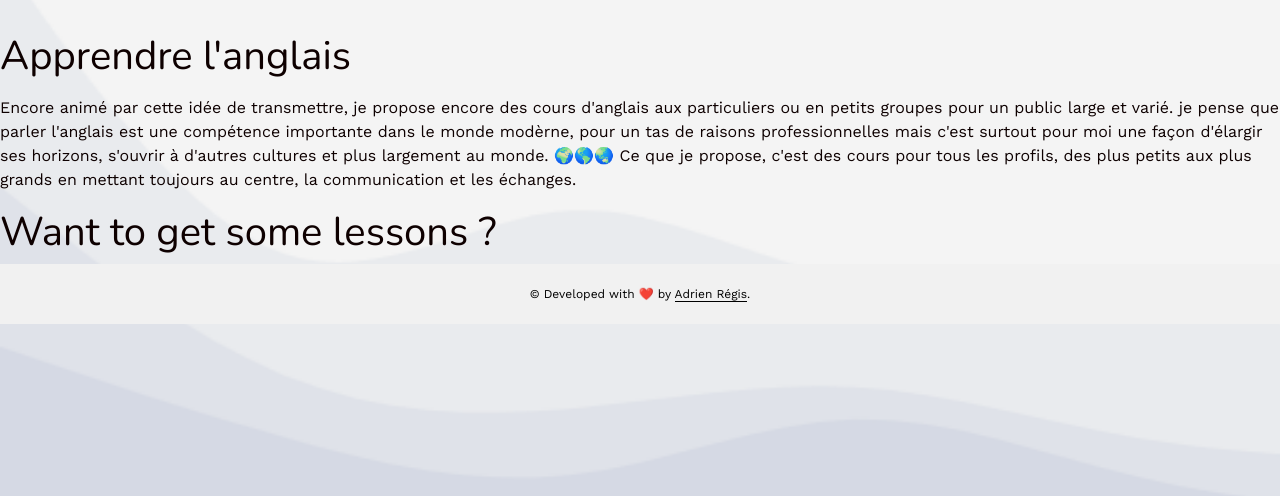
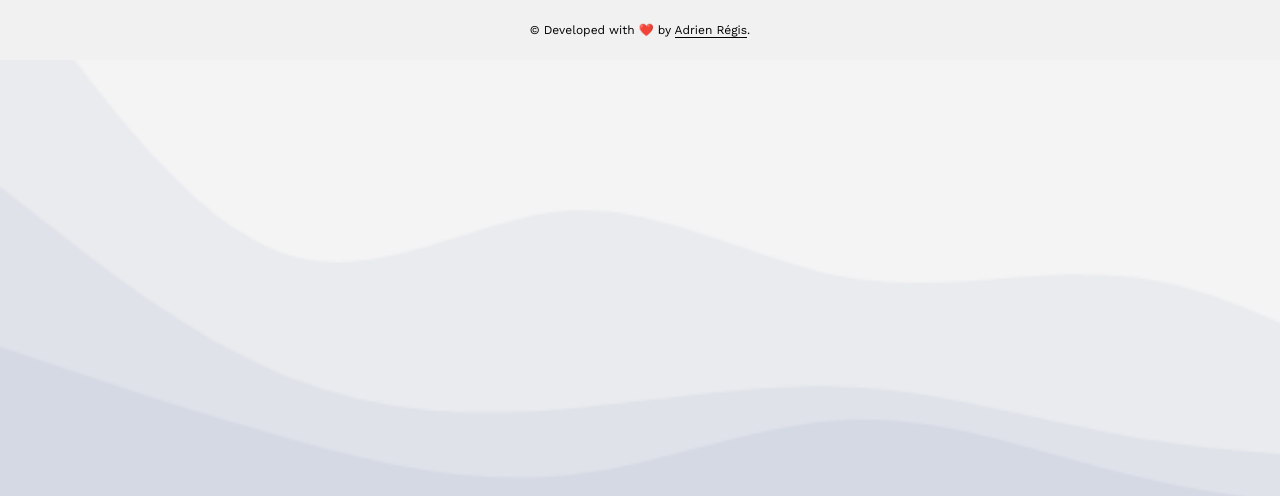
Before and after one commit to Reaven23/rails-my-web-profile, a Rails app: page /english in a window 1280 px wide. Shown: the part 100-596 px from the top of the page. Run offline with Rails 7, Linux system fonts and the light colour scheme; style sheets or scripts are compiled from the project's sources; some libraries are stand-ins or nearby versions; some web fonts are replaced.

Commit message:
English page changed

```diff
--- a/app/views/pages/english.html.erb
+++ b/app/views/pages/english.html.erb
@@ -1,13 +1,6 @@
 <div class="main-container">
    <%= render 'navbar', class:"sticky" %>
-  <div class="english-presentation">
-    <h1>Apprendre l'anglais</h1>
-    <p class="mt-3">Encore animé par cette idée de transmettre, je propose encore des cours d'anglais aux particuliers ou en petits groupes pour un public large et varié. je pense que parler l'anglais est une compétence importante dans le monde modèrne, pour un tas de raisons professionnelles mais c'est surtout pour moi une façon d'élargir ses horizons, s'ouvrir à d'autres cultures et plus largement au monde. 🌍🌎🌏 Ce que je propose, c'est des cours pour tous les profils, des plus petits aux plus grands en mettant toujours au centre, la communication et les échanges. </p>
-  </div>
 
-  <div class="f">
-    <H1>Want to get some lessons ?</H1>
-  </div>
 
 </div>
   <%= render 'footer' %>
--- a/app/views/pages/web.html.erb
+++ b/app/views/pages/web.html.erb
@@ -107,7 +107,7 @@
 					</div>
 					<div class="back">
 						<div class="inner">
-						  <p>Amoureux des langues et globe-trotter, je célèbre l'anglais comme un pont vers des mondes divers, favorisant la compréhension et la connexion humaine. Chaque mot tisse des liens, chaque conversation dévoile des mondes.</p>
+						  <p>Amoureux des langues et globe-trotter, je pense l'anglais comme un pont vers des mondes divers, favorisant la compréhension et la connexion humaine. Chaque mot tisse des liens, chaque conversation dévoile des mondes.</p>
 						</div>
 					</div>
 				</div>
```
